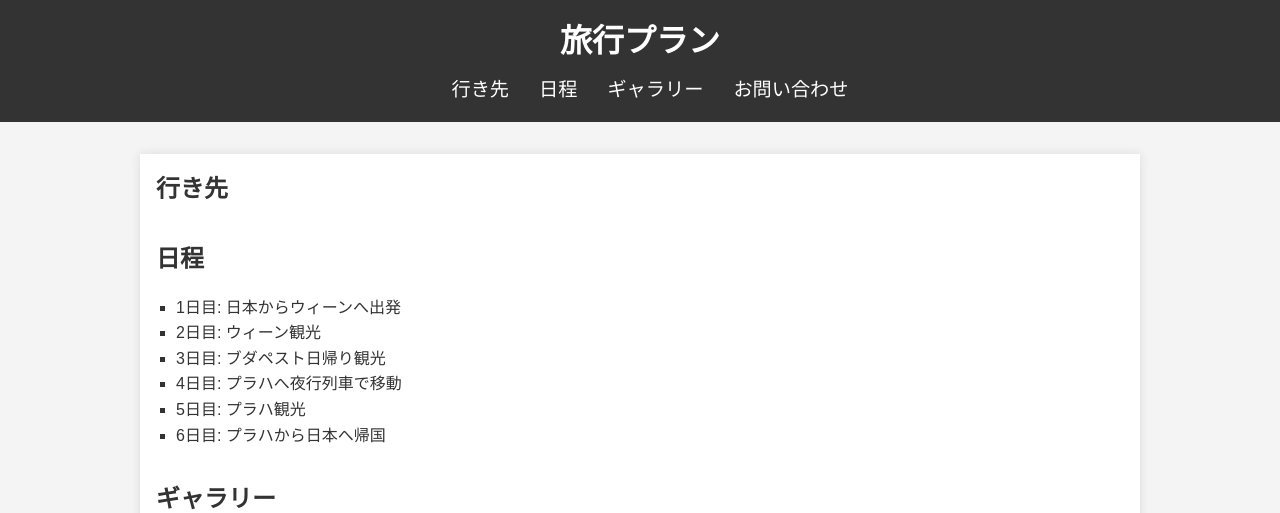
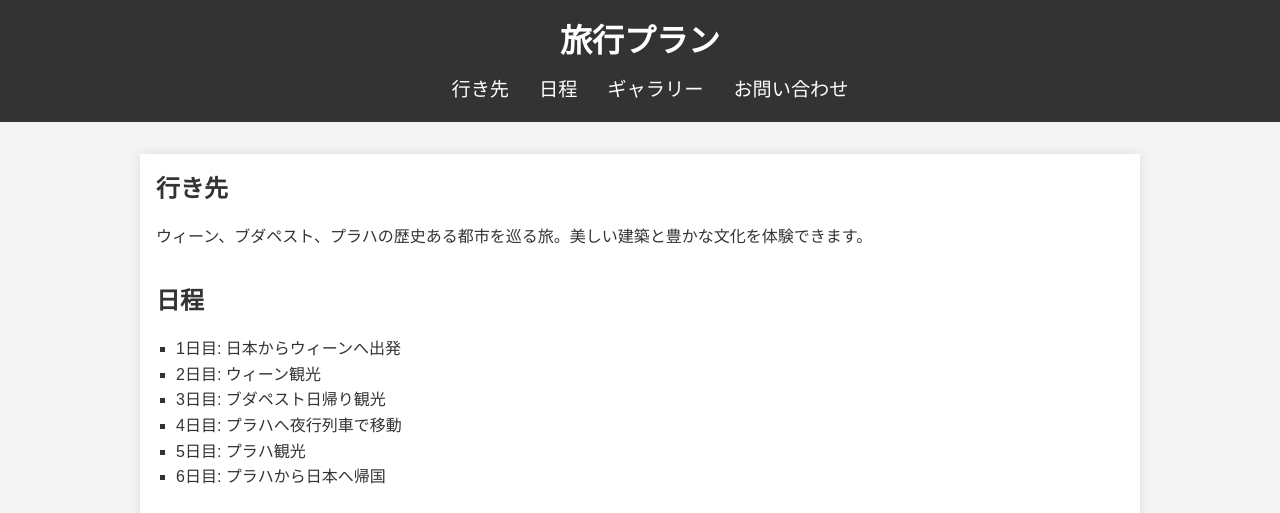
Before and after one commit to ogishun4869/travel, a plain HTML site: page index.html in a window 1280 px wide. Shown: the top 513 px of the page. Drawn offline with Linux system fonts and the light colour scheme.

Commit message:
first commit

```diff
--- a/index.html
+++ b/index.html
@@ -23,7 +23,7 @@
     <main>
         <section id="destination">
             <h2>行き先</h2>
-            <p></p> <!-- 段落 -->
+            <p>ウィーン、ブダペスト、プラハの歴史ある都市を巡る旅。美しい建築と豊かな文化を体験できます。</p>
         </section>
 
         <section id="itinerary">
```
Also changed, not shown: 3 other files.
